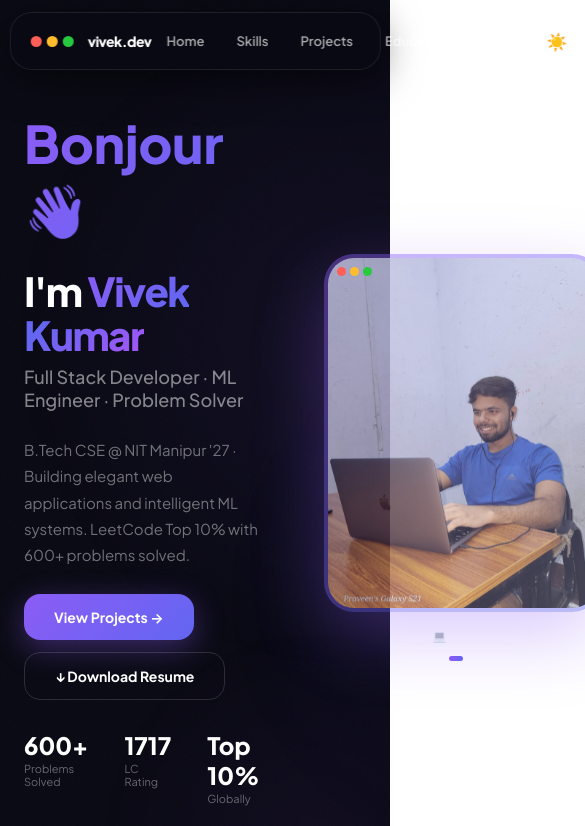
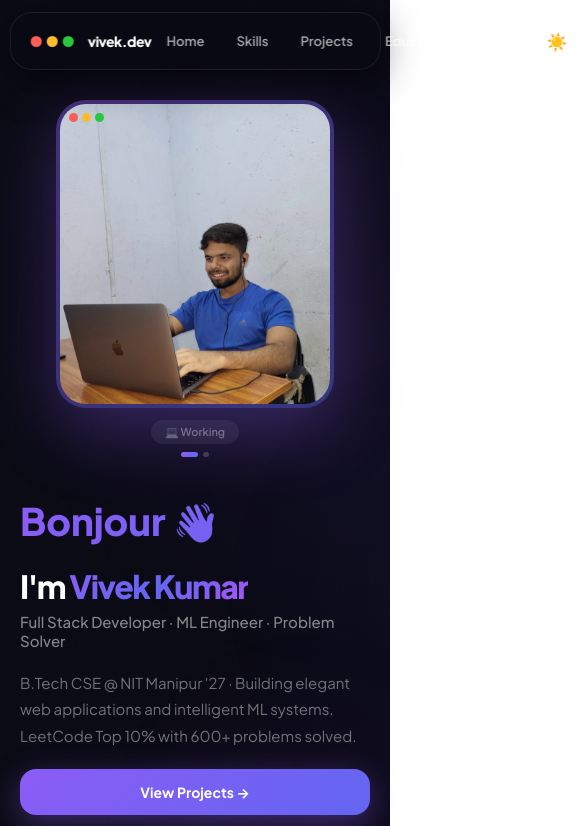
Before and after one commit to Vivek-kumar-v/Vivek_Kumar, a React (Create React App) app: page / in a window 390 px wide. Shown: the top 826 px of the page, 585 px wide, since content can reach past the window. Built offline with nearby package versions, Linux system fonts and the light colour scheme; the HTML template or start-up script is replaced by a standard one.

Commit message:
modification 7

```diff
--- a/src/components/Hero.jsx
+++ b/src/components/Hero.jsx
@@ -6,7 +6,7 @@
   { text: "नमस्ते 🙏", lang: "Hindi" },
   { text: "Hola 👋", lang: "Spanish" },
   { text: "Bonjour 👋", lang: "French" },
-  { text: "こんにちは 👋", lang: "Japanese" },
+  { text: "こんにちは 👋", lang: "Japanese" }, // ✅ fixed Japanese text
   { text: "안녕하세요 👋", lang: "Korean" },
 ];
 
@@ -18,9 +18,22 @@
 export default function Hero({ darkMode }) {
   const [gi, setGi] = useState(0);
   const [fade, setFade] = useState(true);
+
   const [photoIndex, setPhotoIndex] = useState(0);
   const [photoFade, setPhotoFade] = useState(true);
+
+  // ✅ Safe mobile check
+  const [isMobile, setIsMobile] = useState(() =>
+    typeof window !== "undefined" ? window.innerWidth < 768 : false
+  );
+
   const t = darkMode;
+
+  useEffect(() => {
+    const handleResize = () => setIsMobile(window.innerWidth < 768);
+    window.addEventListener("resize", handleResize);
+    return () => window.removeEventListener("resize", handleResize);
+  }, []);
 
   // Greeting rotation
   useEffect(() => {
@@ -31,10 +44,11 @@
         setFade(true);
       }, 280);
     }, 2000);
+
     return () => clearInterval(interval);
   }, []);
 
-  // Photo cycling every 3 seconds
+  // Photo cycling
   useEffect(() => {
     const interval = setInterval(() => {
       setPhotoFade(false);
@@ -43,6 +57,7 @@
         setPhotoFade(true);
       }, 400);
     }, 3000);
+
     return () => clearInterval(interval);
   }, []);
 
@@ -53,26 +68,44 @@
         minHeight: "100vh",
         display: "flex",
         alignItems: "center",
-        padding: "110px 24px 70px",
+        padding: isMobile ? "100px 20px 60px" : "110px 24px 70px",
       }}
     >
       <div style={{ maxWidth: 1100, margin: "0 auto", width: "100%" }}>
         <div
           style={{
-            display: "grid",
-            gridTemplateColumns: "1fr auto",
-            gap: 64,
+            display: "flex",
+            flexDirection: isMobile ? "column" : "row",
+            gap: isMobile ? 40 : 64,
             alignItems: "center",
           }}
         >
+          {/* Photo (top on mobile) */}
+          {isMobile && (
+            <PhotoBlock
+              photoIndex={photoIndex}
+              photoFade={photoFade}
+              t={t}
+              isMobile={isMobile}
+            />
+          )}
+
           {/* Left content */}
-          <div style={{ display: "flex", flexDirection: "column", gap: 26 }}>
+          <div
+            style={{
+              display: "flex",
+              flexDirection: "column",
+              gap: isMobile ? 20 : 26,
+              flex: 1,
+              width: "100%",
+            }}
+          >
             {/* Animated greeting */}
             <div
               style={{
-                fontSize: 52,
+                fontSize: isMobile ? 38 : 52,
                 fontWeight: 800,
-                minHeight: 68,
+                minHeight: isMobile ? 52 : 68,
                 opacity: fade ? 1 : 0,
                 transform: fade ? "translateY(0)" : "translateY(-10px)",
                 transition: "opacity 0.28s ease, transform 0.28s ease",
@@ -89,7 +122,7 @@
             <div>
               <h1
                 style={{
-                  fontSize: 40,
+                  fontSize: isMobile ? 32 : 40,
                   fontWeight: 900,
                   letterSpacing: -1.5,
                   margin: 0,
@@ -110,9 +143,10 @@
                   Vivek Kumar
                 </span>
               </h1>
+
               <p
                 style={{
-                  fontSize: 18,
+                  fontSize: isMobile ? 15 : 18,
                   fontWeight: 500,
                   color: t ? "rgba(255,255,255,0.5)" : "rgba(0,0,0,0.48)",
                   margin: "8px 0 0",
@@ -128,7 +162,7 @@
                 fontSize: 15,
                 lineHeight: 1.75,
                 color: t ? "rgba(255,255,255,0.42)" : "rgba(0,0,0,0.48)",
-                maxWidth: 480,
+                maxWidth: isMobile ? "100%" : 480,
               }}
             >
               B.Tech CSE @ NIT Manipur '27 · Building elegant web applications
@@ -137,7 +171,14 @@
             </p>
 
             {/* CTA buttons */}
-            <div style={{ display: "flex", gap: 12, flexWrap: "wrap" }}>
+            <div
+              style={{
+                display: "flex",
+                gap: 12,
+                flexWrap: "wrap",
+                flexDirection: isMobile ? "column" : "row",
+              }}
+            >
               <button
                 onClick={() =>
                   document
@@ -156,9 +197,11 @@
                   fontFamily: "inherit",
                   boxShadow: "0 8px 30px rgba(139,92,246,0.38)",
                   transition: "transform 0.2s, box-shadow 0.2s",
+                  width: isMobile ? "100%" : "auto",
                 }}
                 onMouseEnter={(e) => {
-                  e.currentTarget.style.transform = "scale(1.04) translateY(-1px)";
+                  e.currentTarget.style.transform =
+                    "scale(1.04) translateY(-1px)";
                   e.currentTarget.style.boxShadow =
                     "0 14px 40px rgba(139,92,246,0.5)";
                 }}
@@ -171,6 +214,7 @@
                 View Projects →
               </button>
 
+              {/* ✅ FIXED RESUME LINK */}
               <a
                 href="/resume.pdf"
                 download="Vivek_Kumar_Resume.pdf"
@@ -186,12 +230,17 @@
                   textDecoration: "none",
                   background: "transparent",
                   transition: "transform 0.2s, background 0.2s",
-                  display: "inline-flex",
+                  display: "flex",
                   alignItems: "center",
+                  justifyContent: "center",
                   gap: 6,
+                  width: isMobile ? "100%" : "auto",
+                  boxSizing: "border-box",
+                  cursor: "pointer",
                 }}
                 onMouseEnter={(e) => {
-                  e.currentTarget.style.transform = "scale(1.04) translateY(-1px)";
+                  e.currentTarget.style.transform =
+                    "scale(1.04) translateY(-1px)";
                   e.currentTarget.style.background = t
                     ? "rgba(255,255,255,0.07)"
                     : "rgba(0,0,0,0.04)";
@@ -206,16 +255,23 @@
             </div>
 
             {/* Stats */}
-            <div style={{ display: "flex", gap: 36, paddingTop: 4 }}>
+            <div
+              style={{
+                display: "flex",
+                gap: isMobile ? 28 : 36,
+                paddingTop: 4,
+                justifyContent: isMobile ? "space-between" : "flex-start",
+              }}
+            >
               {[
                 ["600+", "Problems Solved"],
                 ["1717", "LC Rating"],
                 ["Top 10%", "Globally"],
               ].map(([v, l]) => (
-                <div key={l}>
+                <div key={l} style={{ textAlign: isMobile ? "center" : "left" }}>
                   <div
                     style={{
-                      fontSize: 24,
+                      fontSize: isMobile ? 22 : 24,
                       fontWeight: 900,
                       color: t ? "#fff" : "#111",
                     }}
@@ -238,13 +294,38 @@
             </div>
           </div>
 
-          {/* Right — Photo */}
+          {/* Photo (right on desktop) */}
+          {!isMobile && (
+            <PhotoBlock
+              photoIndex={photoIndex}
+              photoFade={photoFade}
+              t={t}
+              isMobile={isMobile}
+            />
+          )}
+        </div>
+      </div>
+    </section>
+  );
+}
+
+// Photo block
+function PhotoBlock({ photoIndex, photoFade, t, isMobile }) {
+  const width =
+    typeof window !== "undefined"
+      ? isMobile
+        ? Math.min(window.innerWidth - 80, 270)
+        : 270
+      : 270;
+
+  return (
     <div
       style={{
         display: "flex",
         flexDirection: "column",
         alignItems: "center",
         gap: 12,
+        flexShrink: 0,
       }}
     >
       <div
@@ -287,8 +368,8 @@
         {/* Image frame */}
         <div
           style={{
-                  width: 270,
-                  height: 350,
+            width,
+            height: isMobile ? 300 : 350,
             borderRadius: 26,
             overflow: "hidden",
             display: "block",
@@ -311,7 +392,7 @@
         </div>
       </div>
 
-            {/* Label + indicator dots */}
+      {/* Label + dots */}
       <div
         style={{
           display: "flex",
@@ -325,19 +406,14 @@
             fontSize: 11,
             padding: "5px 14px",
             borderRadius: 20,
-                  background: t
-                    ? "rgba(255,255,255,0.07)"
-                    : "rgba(0,0,0,0.06)",
-                  color: t
-                    ? "rgba(255,255,255,0.38)"
-                    : "rgba(0,0,0,0.38)",
+            background: t ? "rgba(255,255,255,0.07)" : "rgba(0,0,0,0.06)",
+            color: t ? "rgba(255,255,255,0.38)" : "rgba(0,0,0,0.38)",
             fontWeight: 600,
           }}
         >
           {PHOTOS[photoIndex].label}
         </div>
 
-              {/* Indicator dots */}
         <div style={{ display: "flex", gap: 5 }}>
           {PHOTOS.map((_, i) => (
             <div
@@ -359,8 +435,5 @@
         </div>
       </div>
     </div>
-        </div>
-      </div>
-    </section>
   );
 }
```
Lines whose indentation alone changed are shown as unchanged.
